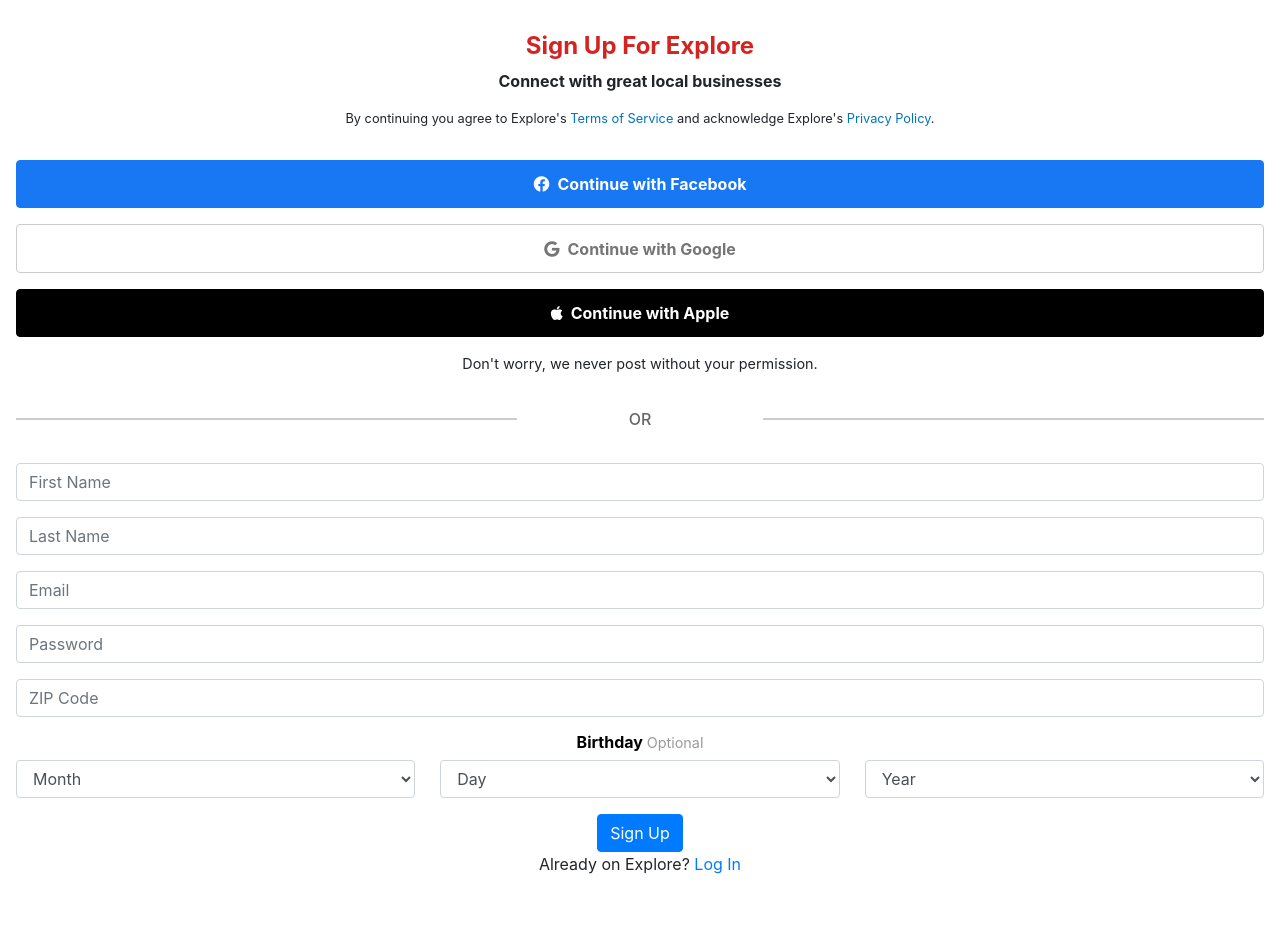
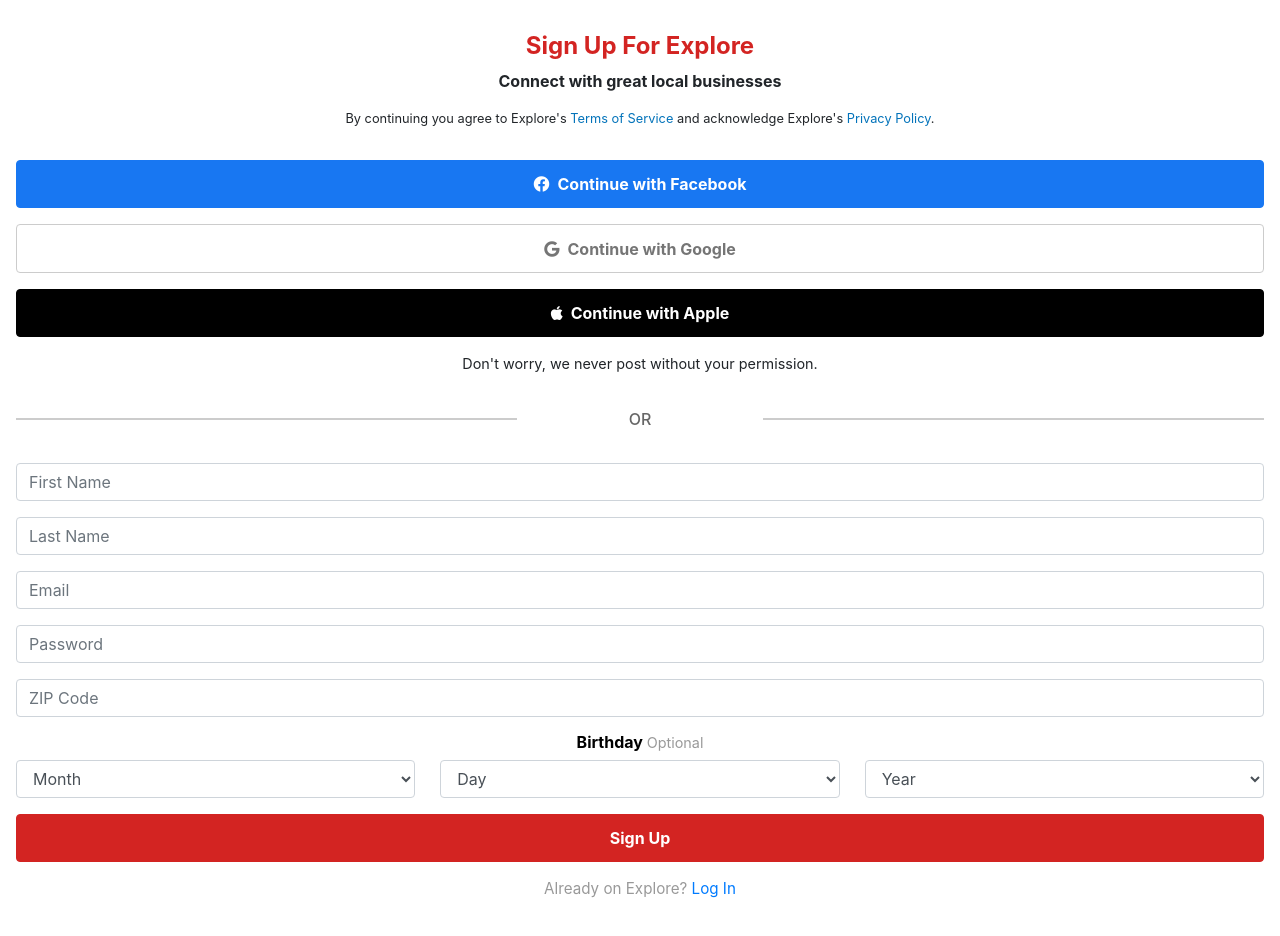
Before and after one commit to Guillermo-Martin/yelp-clone, a React (Create React App) app: page /login in a window 1280 px wide. Shown: the top 936 px of the page. Built offline with nearby package versions, Linux system fonts and the light colour scheme.

Commit message:
Style 'Sign Up' button and login text

```diff
--- a/src/components/SignUpPage/index.js
+++ b/src/components/SignUpPage/index.js
@@ -85,10 +85,10 @@ function SignUpPage() {
         </div>
 
 
-        <Button>Sign Up</Button>
+        <Button className="SignInPage-SignUp-button">Sign Up</Button>
       </Form>
 
-      <p>Already on Explore? <a href="#">Log In</a></p>
+      <p className="SignInPage-login">Already on Explore? <a href="#">Log In</a></p>
     </div>
   );
 }
--- a/src/components/SignUpPage/styles.css
+++ b/src/components/SignUpPage/styles.css
@@ -118,3 +118,24 @@
   width: 32%;
   margin-bottom: 0;
 }
+
+.SignInPage-SignUp-button{
+  width: 100%;
+  background-color: #d32422;
+  border-color: #d32422;
+  font-weight: 700;
+  padding: 0.7rem 1rem;
+  transition-property: background-color;
+  transition-duration: 0.5s;
+}
+
+.SignInPage-SignUp-button:hover {
+  background-color: rgba(211, 36, 34, 0.8);
+  border-color: #d32422;
+}
+
+.SignInPage-login {
+  margin-top: 1rem;
+  font-size: 0.95rem;
+  color: #999999;
+}
```
